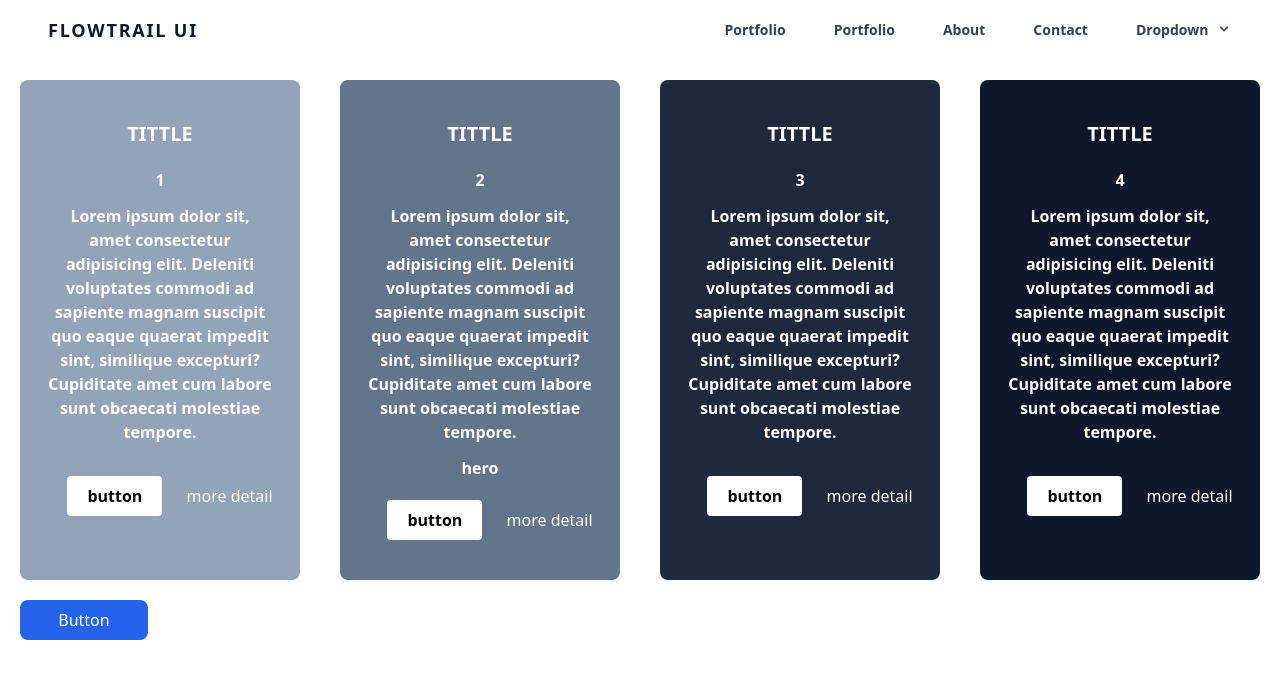
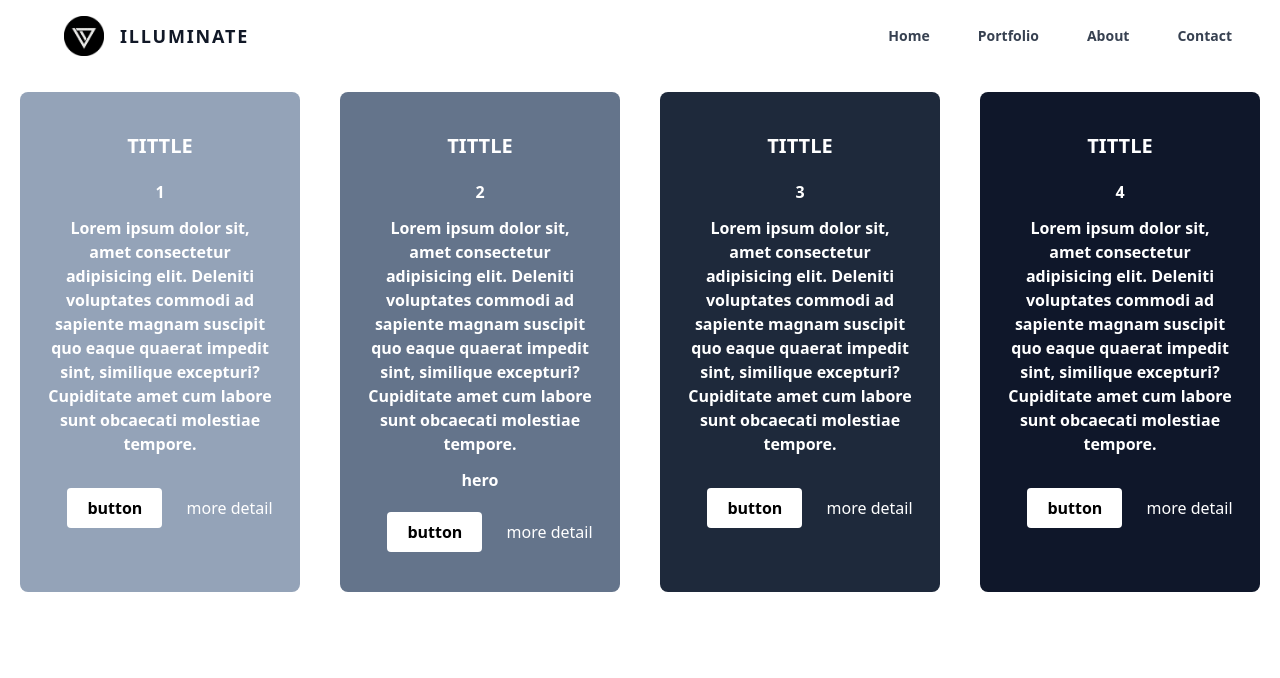
Before and after one commit to yorisofficial/Tailwind, a website: page public/index.html in a window 1280 px wide. Drawn offline with nearby package versions, Linux system fonts and the light colour scheme.

Commit message:
navbar-final

```diff
--- a/public/index.html
+++ b/public/index.html
@@ -10,11 +10,14 @@
 </head>
 <body>
 <!-- Section navigation bar -->
-<!-- component -->
 <div class="w-full text-gray-700 bg-white dark-mode:text-gray-200 dark-mode:bg-gray-800">
   <div x-data="{ open: false }" class="flex flex-col max-w-screen-xl px-4 mx-auto md:items-center md:justify-between md:flex-row md:px-6 lg:px-8">
     <div class="p-4 flex flex-row items-center justify-between">
-      <a href="#" class="text-lg font-semibold tracking-widest text-gray-900 uppercase rounded-lg dark-mode:text-white focus:outline-none focus:shadow-outline">Flowtrail UI</a>
+
+        <img src="/public/img/logo.png" alt="logo" class="w-10 mx-4">
+        <a href="" class="text-lg font-semibold tracking-widest text-gray-900 uppercase rounded-lg focus:outline-none focus:shadow-outline">
+            iLLUMiNATE
+        </a>
         <button class="md:hidden rounded-lg focus:outline-none focus:shadow-outline" @click="open = !open">
             <svg fill="currentColor" viewBox="0 0 20 20" class="w-6 h-6">
                 <path x-show="!open" fill-rule="evenodd" d="M3 5a1 1 0 011-1h12a1 1 0 110 2H4a1 1 0 01-1-1zM3 10a1 1 0 011-1h12a1 1 0 110 2H4a1 1 0 01-1-1zM9 15a1 1 0 011-1h6a1 1 0 110 2h-6a1 1 0 01-1-1z" clip-rule="evenodd"></path>
@@ -23,20 +26,16 @@
         </button>
     </div>
     <nav :class="{'flex': open, 'hidden': !open}" class="flex-col flex-grow pb-4 md:pb-0 hidden md:flex md:justify-end md:flex-row">
-      <a class="px-4 py-2 mt-2 text-sm font-semibold bg-transparent rounded-lg dark-mode:bg-transparent dark-mode:hover:bg-gray-600 dark-mode:focus:bg-gray-600 dark-mode:focus:text-white dark-mode:hover:text-white dark-mode:text-gray-200 md:mt-0 md:ml-4 hover:text-gray-900 focus:text-gray-900 hover:bg-gray-200 focus:bg-gray-200 focus:outline-none focus:shadow-outline" href="#">Portfolio</a>
-      <a class="px-4 py-2 mt-2 text-sm font-semibold bg-transparent rounded-lg dark-mode:bg-transparent dark-mode:hover:bg-gray-600 dark-mode:focus:bg-gray-600 dark-mode:focus:text-white dark-mode:hover:text-white dark-mode:text-gray-200 md:mt-0 md:ml-4 hover:text-gray-900 focus:text-gray-900 hover:bg-gray-200 focus:bg-gray-200 focus:outline-none focus:shadow-outline" href="#">Portfolio</a>
-      <a class="px-4 py-2 mt-2 text-sm font-semibold bg-transparent rounded-lg dark-mode:bg-transparent dark-mode:hover:bg-gray-600 dark-mode:focus:bg-gray-600 dark-mode:focus:text-white dark-mode:hover:text-white dark-mode:text-gray-200 md:mt-0 md:ml-4 hover:text-gray-900 focus:text-gray-900 hover:bg-gray-200 focus:bg-gray-200 focus:outline-none focus:shadow-outline" href="#">About</a>
-      <a class="px-4 py-2 mt-2 text-sm font-semibold bg-transparent rounded-lg dark-mode:bg-transparent dark-mode:hover:bg-gray-600 dark-mode:focus:bg-gray-600 dark-mode:focus:text-white dark-mode:hover:text-white dark-mode:text-gray-200 md:mt-0 md:ml-4 hover:text-gray-900 focus:text-gray-900 hover:bg-gray-200 focus:bg-gray-200 focus:outline-none focus:shadow-outline" href="#">Contact</a>
+        <a class="px-4 py-2 mt-2 text-sm font-semibold bg-transparent md:mt-0 md:ml-4 hover:rounded-lg hover:text-white focus:text-gray-900 hover:bg-slate-700 focus:bg-gray-200 focus:outline-none focus:shadow-outline" href="#">Home</a>
+        <a class="px-4 py-2 mt-2 text-sm font-semibold bg-transparent md:mt-0 md:ml-4 hover:rounded-lg hover:text-white focus:text-gray-900 hover:bg-slate-700 focus:bg-gray-200 focus:outline-none focus:shadow-outline" href="#">Portfolio</a>
+        <a class="px-4 py-2 mt-2 text-sm font-semibold bg-transparent md:mt-0 md:ml-4 hover:rounded-lg hover:text-white focus:text-gray-900 hover:bg-slate-700 focus:bg-gray-200 focus:outline-none focus:shadow-outline" href="#">About</a>
+        <a class="px-4 py-2 mt-2 text-sm font-semibold bg-transparent md:mt-0 md:ml-4 hover:rounded-lg hover:text-white focus:text-gray-900 hover:bg-slate-700 focus:bg-gray-200 focus:outline-none focus:shadow-outline" href="#">Contact</a>
         <div @click.away="open = false" class="relative" x-data="{ open: false }">
-        <button @click="open = !open" class="flex flex-row items-center w-full px-4 py-2 mt-2 text-sm font-semibold text-left bg-transparent rounded-lg dark-mode:bg-transparent dark-mode:focus:text-white dark-mode:hover:text-white dark-mode:focus:bg-gray-600 dark-mode:hover:bg-gray-600 md:w-auto md:inline md:mt-0 md:ml-4 hover:text-gray-900 focus:text-gray-900 hover:bg-gray-200 focus:bg-gray-200 focus:outline-none focus:shadow-outline">
-          <span>Dropdown</span>
-          <svg fill="currentColor" viewBox="0 0 20 20" :class="{'rotate-180': open, 'rotate-0': !open}" class="inline w-4 h-4 mt-1 ml-1 transition-transform duration-200 transform md:-mt-1"><path fill-rule="evenodd" d="M5.293 7.293a1 1 0 011.414 0L10 10.586l3.293-3.293a1 1 0 111.414 1.414l-4 4a1 1 0 01-1.414 0l-4-4a1 1 0 010-1.414z" clip-rule="evenodd"></path></svg>
-        </button>
             <div x-show="open" x-transition:enter="transition ease-out duration-100" x-transition:enter-start="transform opacity-0 scale-95" x-transition:enter-end="transform opacity-100 scale-100" x-transition:leave="transition ease-in duration-75" x-transition:leave-start="transform opacity-100 scale-100" x-transition:leave-end="transform opacity-0 scale-95" class="absolute right-0 w-full mt-2 origin-top-right rounded-md shadow-lg md:w-48">
             <div class="px-2 py-2 bg-white rounded-md shadow dark-mode:bg-gray-800">
-            <a class="block px-4 py-2 mt-2 text-sm font-semibold bg-transparent rounded-lg dark-mode:bg-transparent dark-mode:hover:bg-gray-600 dark-mode:focus:bg-gray-600 dark-mode:focus:text-white dark-mode:hover:text-white dark-mode:text-gray-200 md:mt-0 hover:text-gray-900 focus:text-gray-900 hover:bg-gray-200 focus:bg-gray-200 focus:outline-none focus:shadow-outline" href="#">Link #1</a>
-            <a class="block px-4 py-2 mt-2 text-sm font-semibold bg-transparent rounded-lg dark-mode:bg-transparent dark-mode:hover:bg-gray-600 dark-mode:focus:bg-gray-600 dark-mode:focus:text-white dark-mode:hover:text-white dark-mode:text-gray-200 md:mt-0 hover:text-gray-900 focus:text-gray-900 hover:bg-gray-200 focus:bg-gray-200 focus:outline-none focus:shadow-outline" href="#">Link #2</a>
-            <a class="block px-4 py-2 mt-2 text-sm font-semibold bg-transparent rounded-lg dark-mode:bg-transparent dark-mode:hover:bg-gray-600 dark-mode:focus:bg-gray-600 dark-mode:focus:text-white dark-mode:hover:text-white dark-mode:text-gray-200 md:mt-0 hover:text-gray-900 focus:text-gray-900 hover:bg-gray-200 focus:bg-gray-200 focus:outline-none focus:shadow-outline" href="#">Link #3</a>
+                <a class="block px-4 py-2 mt-2 text-sm font-semibold bg-transparent md:mt-0 hover:text-gray-900 focus:text-gray-900 hover:bg-gray-200 focus:bg-gray-200 focus:outline-none focus:shadow-outline" href="#">Link #1</a>
+                <a class="block px-4 py-2 mt-2 text-sm font-semibold bg-transparent md:mt-0 hover:text-gray-900 focus:text-gray-900 hover:bg-gray-200 focus:bg-gray-200 focus:outline-none focus:shadow-outline" href="#">Link #2</a>
+                <a class="block px-4 py-2 mt-2 text-sm font-semibold bg-transparent md:mt-0 hover:text-gray-900 focus:text-gray-900 hover:bg-gray-200 focus:bg-gray-200 focus:outline-none focus:shadow-outline" href="#">Link #3</a>
             </div>
             </div>
         </div>
@@ -88,9 +87,7 @@
     <button class="font-light" type="button" data-modal-togle="defaultModal">more detail</button>
 </div>
 <div class="rounded-lg text-white font-bold col-auto bg-slate-900 text-center py-5 px-2 mx-5 my-5">
-    <div class="header text-white font-bold text-xl uppercase my-5">
-        tittle
-    </div>
+    <div class="header text-white font-bold text-xl uppercase my-5">tittle</div>
     <div class="">4</div>
         <p class="deskripsi text-center font-sans px-5 my-3">
         Lorem ipsum dolor sit, amet consectetur adipisicing elit. Deleniti voluptates commodi ad sapiente magnam suscipit quo eaque quaerat impedit sint, similique excepturi? Cupiditate amet cum labore sunt obcaecati molestiae tempore.
@@ -100,15 +97,6 @@
         <button class="font-light" type="button" data-modal-togle="defaultModal">more detail</button>
     </div>
 </div>
-<div class="">
-<button class="rounded-lg w-32 bg-blue-600 hover:bg-blue-900 text-white py-2 mx-5 focus:ring-2 focus:ring-red-600">Button</button>
-</div>
 
-<script>
-function Menu(e){
-    let list = document.querySelector('ul');
-    e.name === 'menu' ? (e.name = "close",list.classList.add('top-[80px]') , list.classList.add('opacity-100')) :( e.name = "menu" ,list.classList.remove('top-[80px]'),list.classList.remove('opacity-100'))
-}
-</script>
 </body>
 </html>
```
Also changed, not shown: public/css/style.css. Lines whose indentation alone changed are shown as unchanged.
